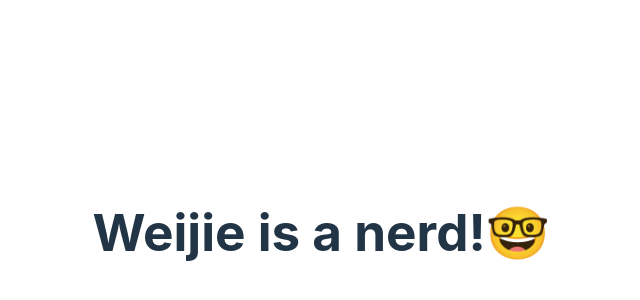
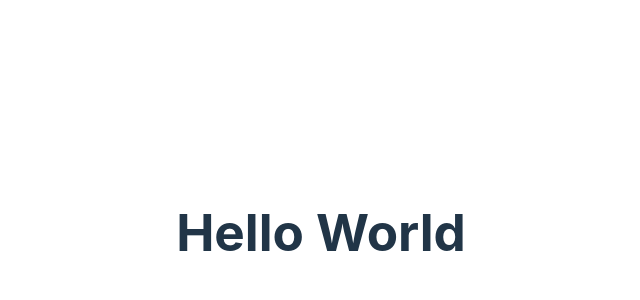
Before and after one commit to sanilac6459/react-final-project, a React (Vite) app: page / in a window 1280 px wide. Shown: the part 168-468 px from the top of the page, without its empty margins (319-959 px from the left). Built offline with nearby package versions, Linux system fonts and the light colour scheme.

Commit message:
starter message

```diff
--- a/src/App.jsx
+++ b/src/App.jsx
@@ -7,7 +7,7 @@ function App() {
   const [count, setCount] = useState(0)
 
   return (
-   <h1>Weijie is a nerd!🤓</h1>
+   <h1>Hello World</h1>
   )
 }
 
--- a/src/index.css
+++ b/src/index.css
@@ -3,9 +3,9 @@
   line-height: 1.5;
   font-weight: 400;
 
-  color-scheme: light dark;
-  color: rgba(255, 255, 255, 0.87);
-  background-color: #242424;
+  /* color-scheme: light dark;
+  color: rgba(255, 255, 255, 0.87); */
+  background-color: #ffffff;
 
   font-synthesis: none;
   text-rendering: optimizeLegibility;
```
